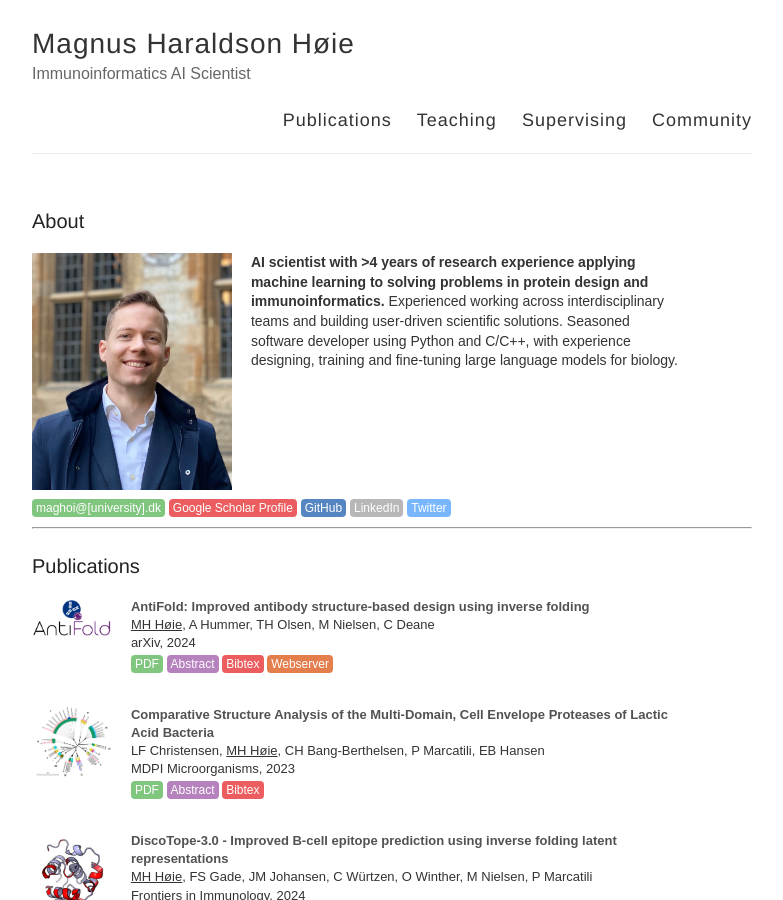
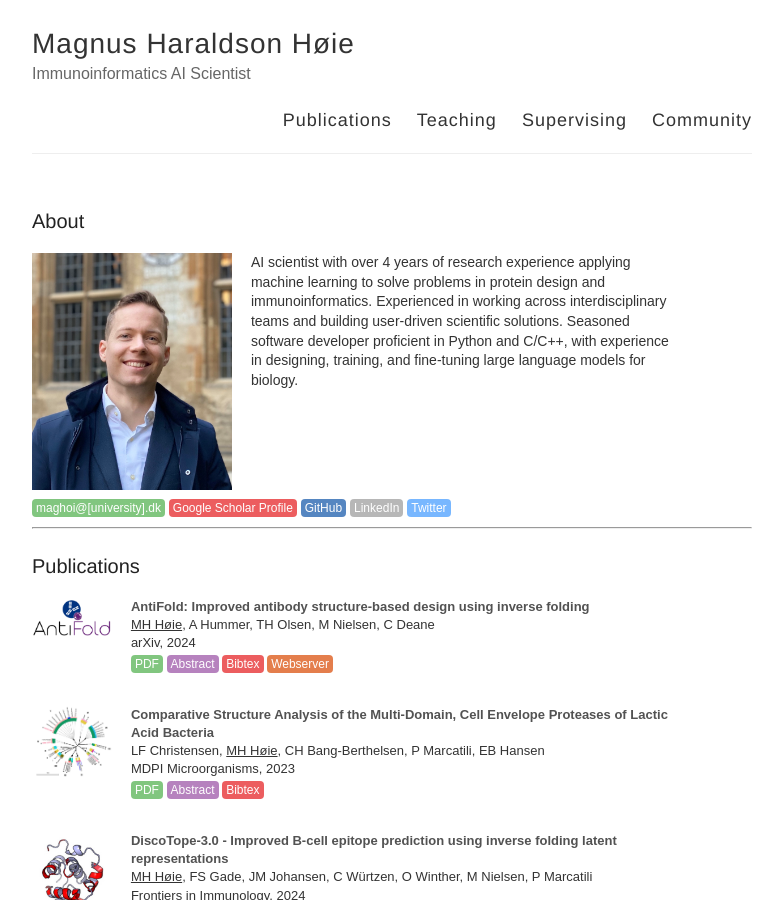
Before and after one commit to Magnushhoie/magnushhoie.github.io, a Jekyll site: the page built from index.html, in a window 1280 px wide and 900 px high. Shown: the whole window, without its empty margins (248-1031 px from the left). Built offline with Jekyll 4.4.1, drawn with Linux system fonts in a browser that asks for light colours.

Commit message:
Update index.html

```diff
--- a/index.html
+++ b/index.html
@@ -79,9 +79,9 @@ title: magnushhoie
 
 <div class="about">
     <img src="/images/profile.jpg" />
-    <p><b>AI scientist with >4 years of research experience applying machine learning to solving problems in protein design and immunoinformatics.</b>
-	    Experienced working across interdisciplinary teams and building user-driven scientific solutions.
-	    Seasoned software developer using Python and C/C++, with experience designing, training and fine-tuning large language models for biology.
+    <p>AI scientist with over 4 years of research experience applying machine learning to solve problems in protein design and immunoinformatics.
+	    Experienced in working across interdisciplinary teams and building user-driven scientific solutions.
+	    Seasoned software developer proficient in Python and C/C++, with experience in designing, training, and fine-tuning large language models for biology.
 </div>
 
 
```
